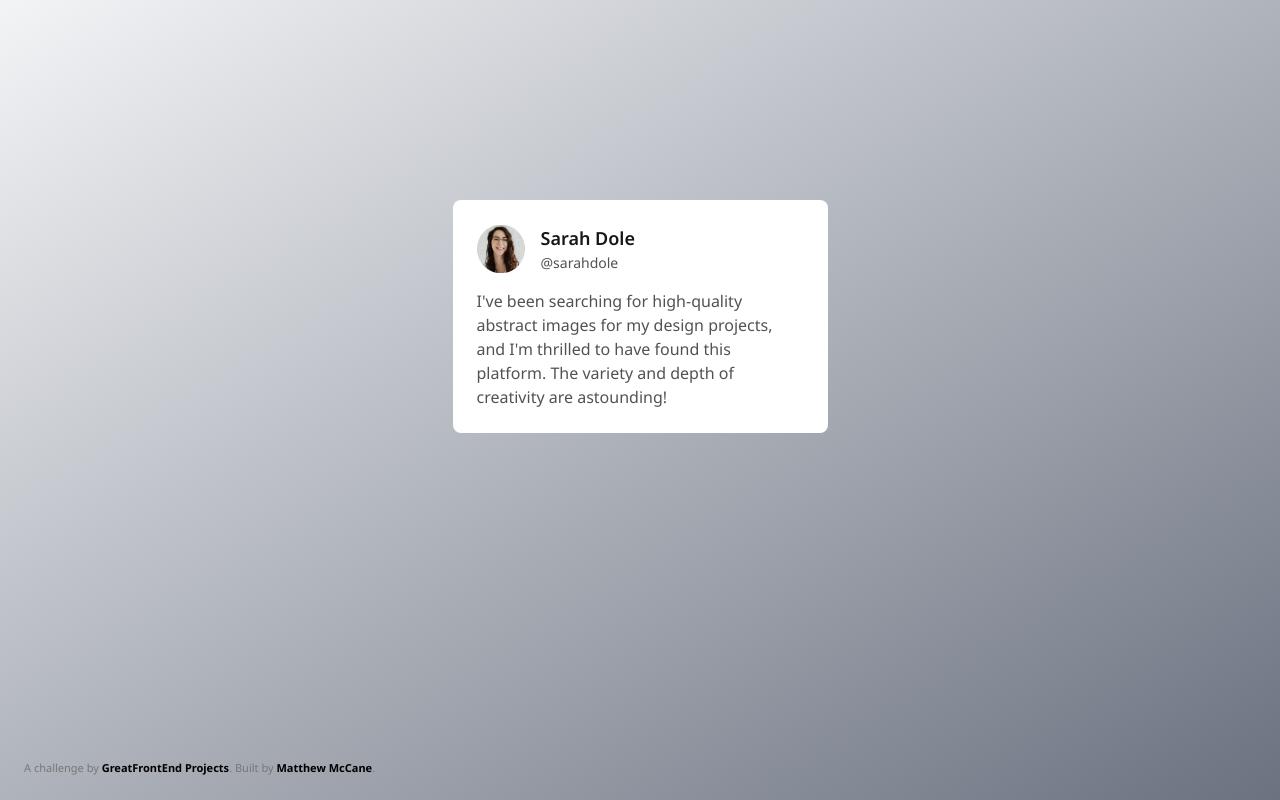
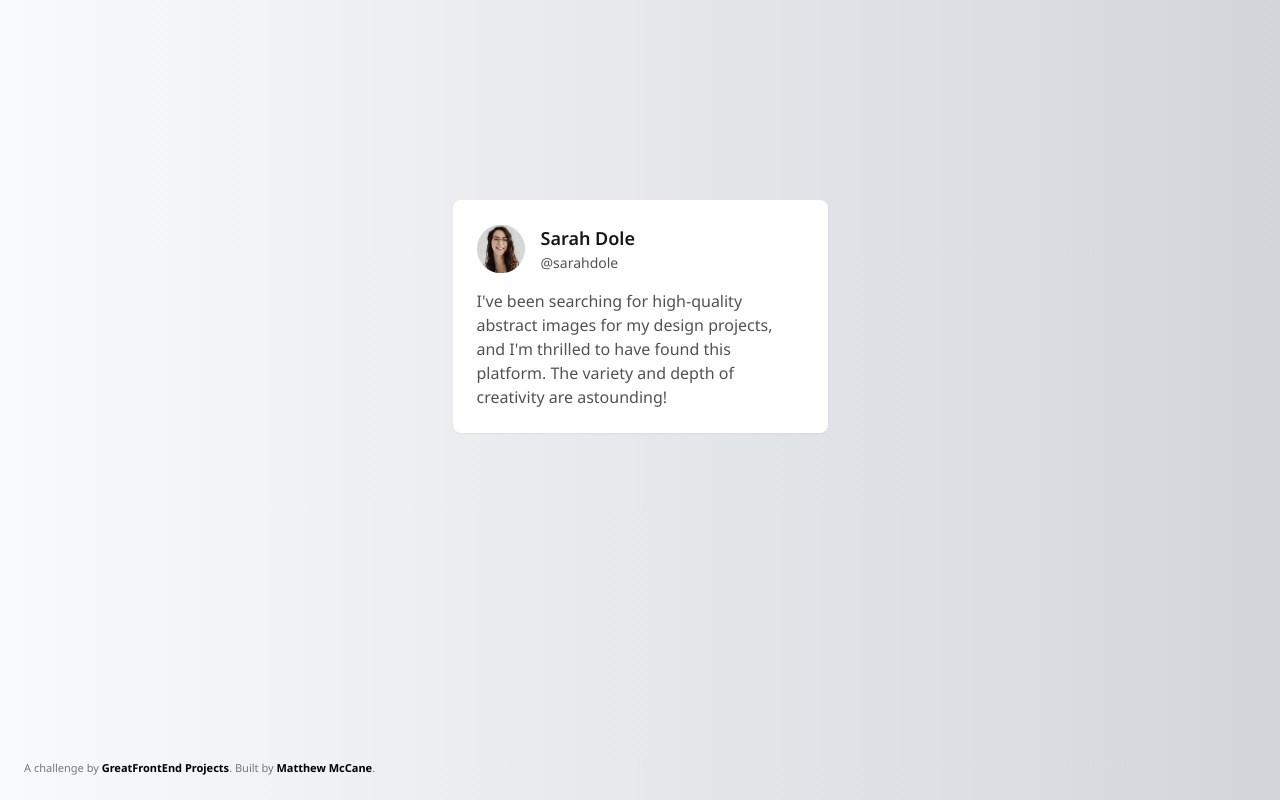
Before and after one commit to DakuwoN/testimonial-card, a plain HTML site: page index.html in a window 1280 px wide. Drawn offline with nearby package versions, Linux system fonts and the light colour scheme.

Commit message:
semantic HTML, background color

```diff
--- a/index.html
+++ b/index.html
@@ -76,30 +76,32 @@
     </style>
   </head>
   <!-- background color  -->
-  <body class="bg-gradient-to-br from-gray-100 to-gray-500">
+  <body class="bg-gradient-to-r from-[#F9FAFB] to-[#D2D6DB]">
     <!-- CONTAINER WITH RESPONSIVE DESIGN -->
-    <div class="flex mx-auto container padding-left-8 padding-right-8 md:max-w-full md:padding-left-16 md:padding-right-16 xl:max-w-[1280px] xl:padding-left-16 xl:padding-right-16 justify-center">
+    <main class="flex mx-auto container padding-left-8 padding-right-8 md:max-w-full md:padding-left-16 md:padding-right-16 xl:max-w-[1280px] xl:padding-left-16 xl:padding-right-16 justify-center">
       <!-- GRID -->
-      <div class="grid grid-cols-1 md:grid-cols-1 xl:grid-cols-1">
+      <section class="grid grid-cols-1 md:grid-cols-1 xl:grid-cols-1">
         <!-- CARD -->
-        <div class="rounded-lg mt-[200px] max-w-[375px] grow p-6 rounded-lg gap-4 flex flex-col bg-white">
+        <article class="rounded-lg mt-[200px] max-w-[375px] grow p-6 rounded-lg gap-4 flex flex-col bg-white shadow-sm">
           <!-- CARD CONTENT -->
-          <div class="flex flex-start items-center gap-4 self-stretch">
+          <header class="flex flex-start items-center gap-4 self-stretch">
             <!-- IMAGE -->
-            <div class="h-12 w-12">
+            <figure class="h-12 w-12">
               <img class="w-12 h-12 object-cover" alt="Photo of Sarah" src="./img/profile-thumbnail.png"/>
-            </div>
+            </figure>
             <!-- PERSONAL INFO -->
             <div class="flex flex-col gap-px">
               <span class="text-lg text-neutral-900 font-semibold">Sarah Dole</span>
               <span class="text-sm text-neutral-600 font-normal">@sarahdole</span>
             </div>
-          </div>
+          </header>
           <!-- MESSAGE -->
-          <span class="font-normal text-base text-neutral-600">I've been searching for high-quality abstract images for my design projects, and I'm thrilled to have found this platform. The variety and depth of creativity are astounding!</span>
-        </div>
-      </div>
-    </div>
+           <blockquote>
+            <span class="font-normal text-base text-neutral-600">I've been searching for high-quality abstract images for my design projects, and I'm thrilled to have found this platform. The variety and depth of creativity are astounding!</span>
+           </blockquote>
+        </article>
+      </section>
+    </main>
 
 
          <!-- Attribute this challenge to yourself! -->
```
